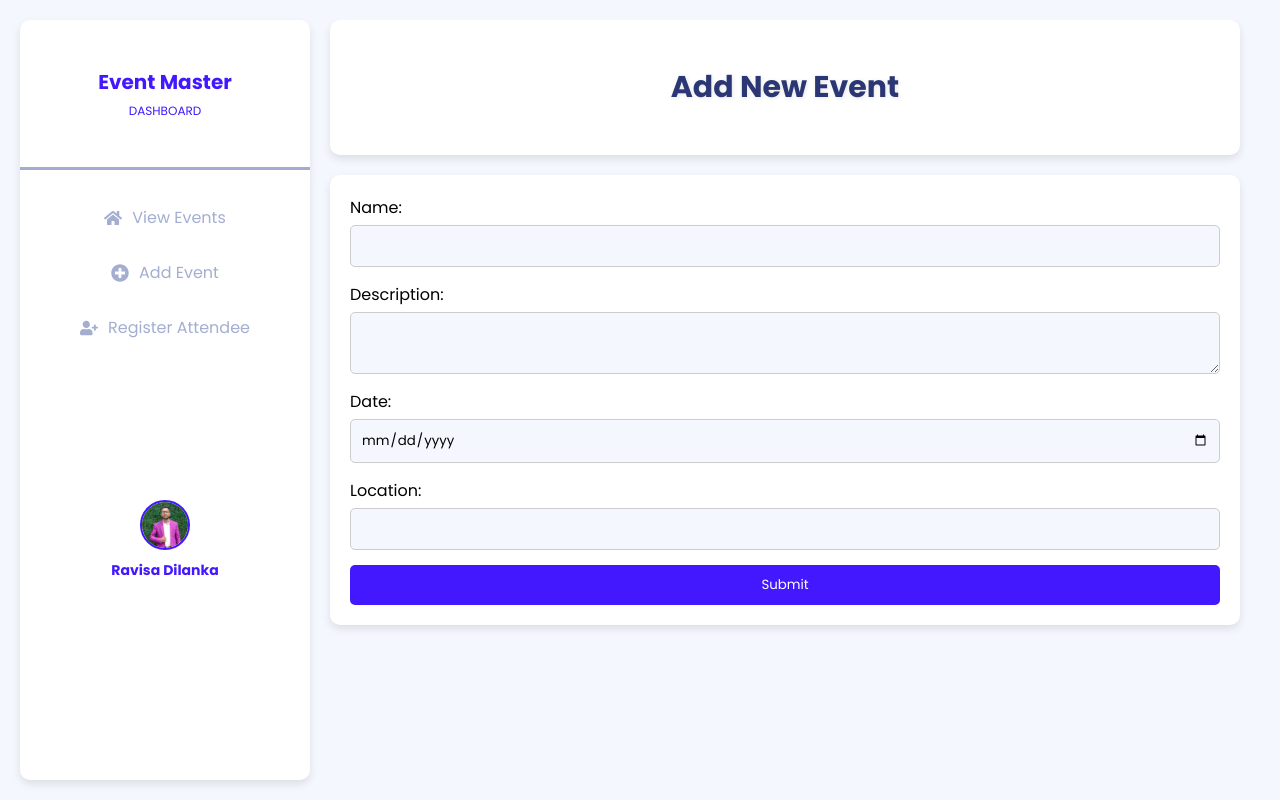
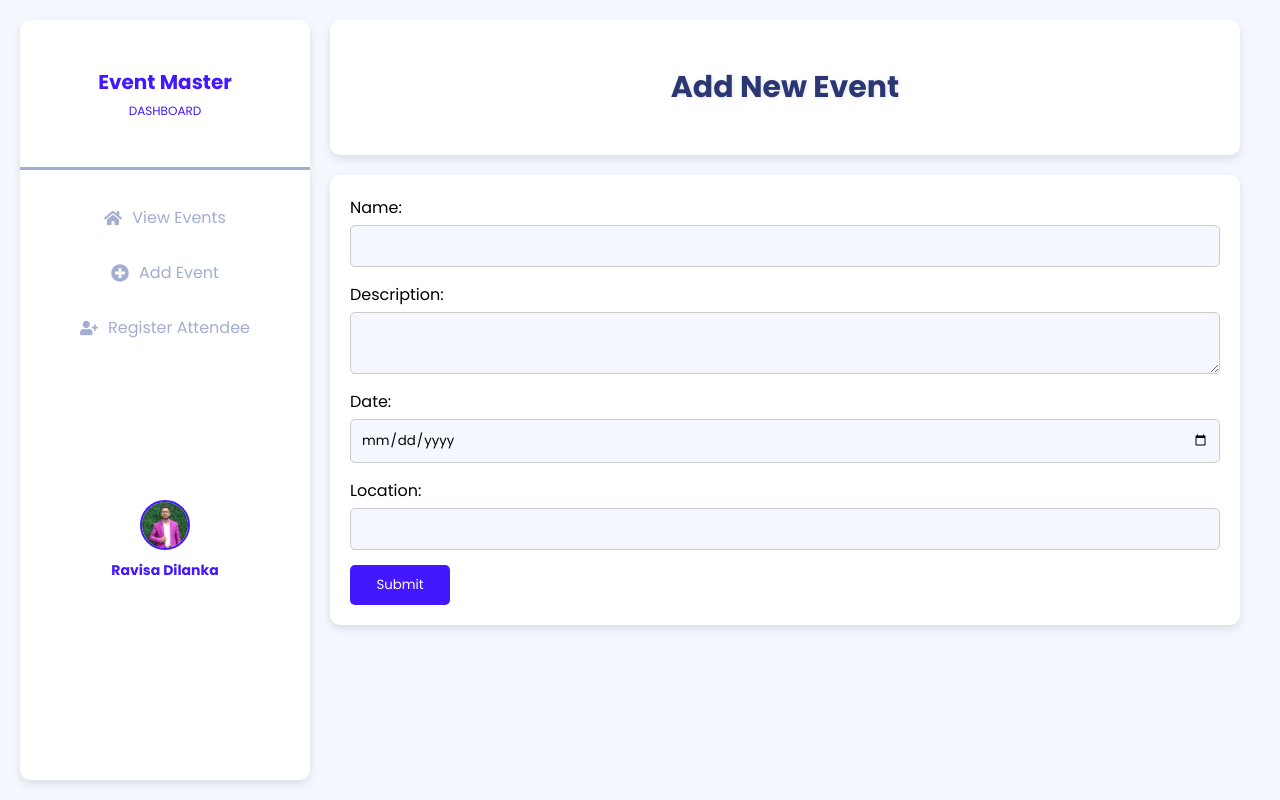
Before and after one commit to Ravisadilanka/Event_Management_System, a React (Vite) app in the folder Frontend/: page /addevent in a window 1280 px wide. Built offline with nearby package versions, Linux system fonts and the light colour scheme.

Commit message:
Did some styles

```diff
--- a/Frontend/src/pages/addEvent/AddEvent.css
+++ b/Frontend/src/pages/addEvent/AddEvent.css
@@ -56,6 +56,7 @@
     padding: 10px;
     cursor: pointer;
     transition: background-color 0.3s ease;
+    width: 100px;
   }
 
   .addevent button:hover {
--- a/Frontend/src/pages/registerAttendee/RegisterAttendee.css
+++ b/Frontend/src/pages/registerAttendee/RegisterAttendee.css
@@ -45,6 +45,7 @@
     padding: 10px;
     cursor: pointer;
     transition: background-color 0.3s ease;
+    width: 100px;
   }
 
   .registerattendee-form button:hover {
```
